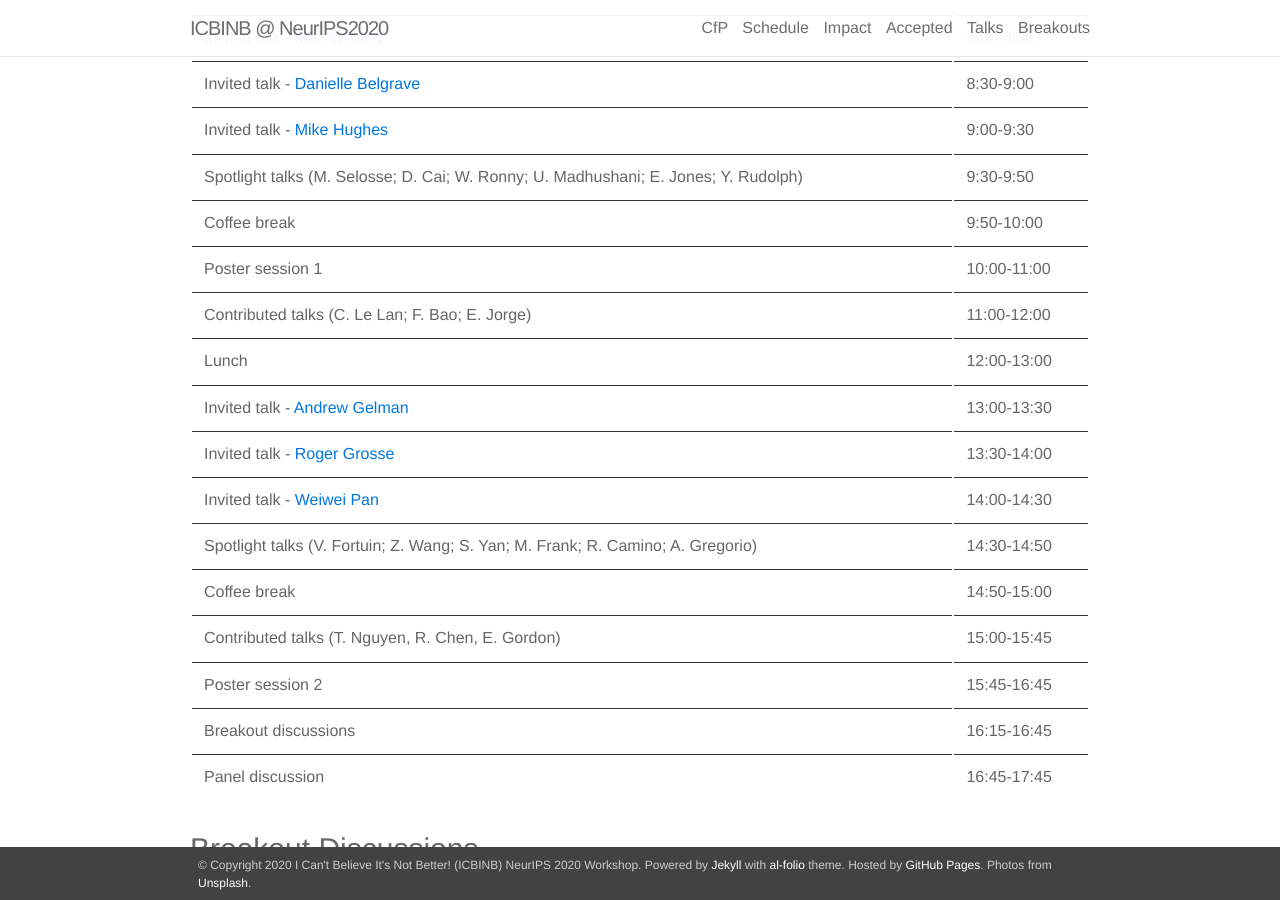
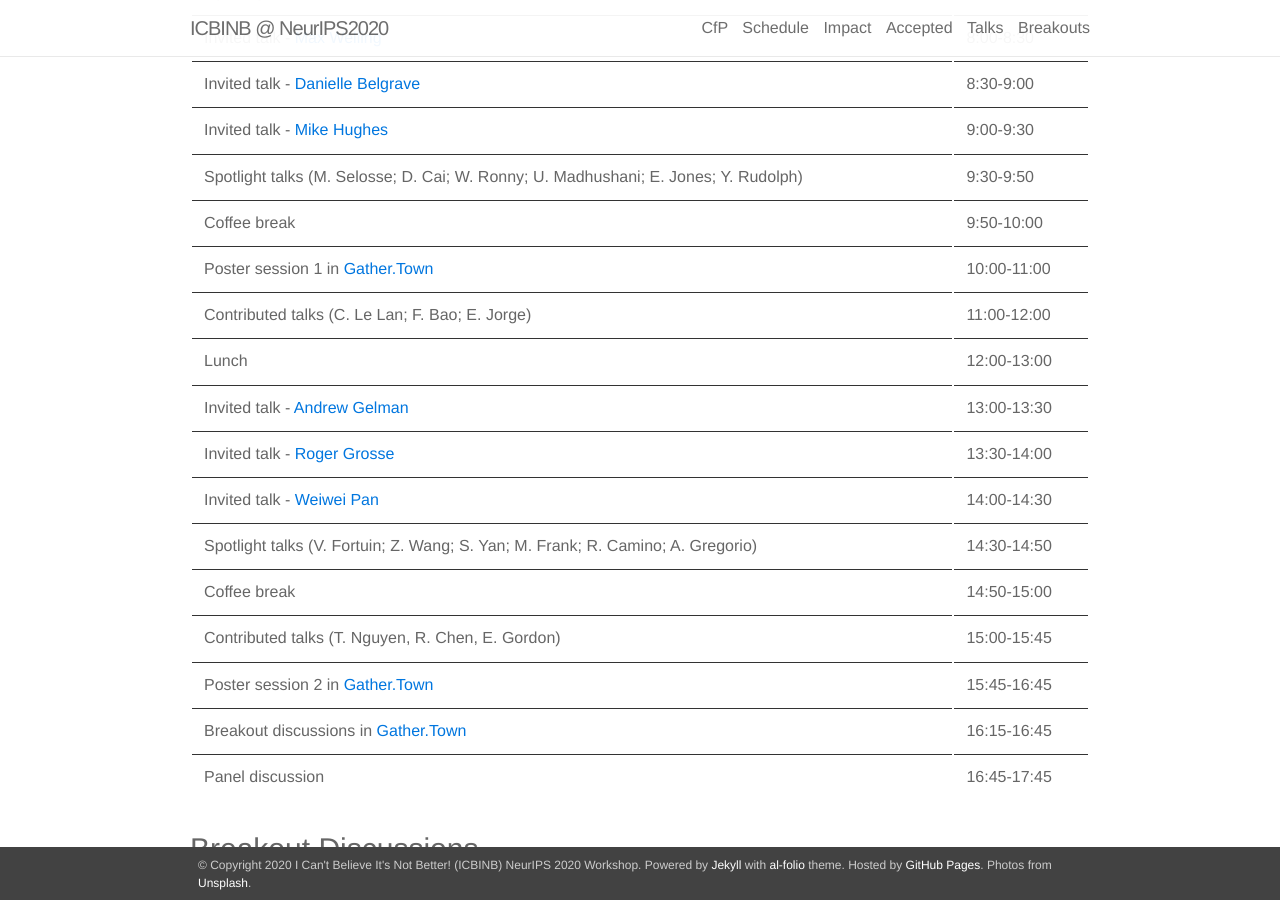
Before and after one commit to ml-retrospectives/icml2020, a Jekyll site: the page built from _pages/02_schedule.md, in a window 1280 px wide and 900 px high, scrolled down 649 px. Built offline with Jekyll 4.4.1, drawn with Linux system fonts in a browser that asks for light colours; nearby versions of some CDN libraries.

Commit message:
schedule done

```diff
--- a/_pages/02_schedule.md
+++ b/_pages/02_schedule.md
@@ -19,7 +19,7 @@ You can find the schedule below. All times are Eastern Standard Time (EST).
 | Invited talk - [Mike Hughes](https://www.michaelchughes.com/)         | 9:00-9:30 |
 | Spotlight talks (M. Selosse; D. Cai; W. Ronny; U. Madhushani; E. Jones; Y. Rudolph)                       | 9:30-9:50 |
 | Coffee break                          | 9:50-10:00 |
-| Poster session 1                          | 10:00-11:00 |
+| Poster session 1 in [Gather.Town](https://gather.town/app/5163xhrHdSWrUZsG/ICBINB)                         | 10:00-11:00 |
 | Contributed talks (C. Le Lan; F. Bao; E. Jorge) | 11:00-12:00 |
 | Lunch                          | 12:00-13:00 |
 | Invited talk - [Andrew Gelman](http://www.stat.columbia.edu/~gelman/) | 13:00-13:30 |
@@ -28,8 +28,8 @@ You can find the schedule below. All times are Eastern Standard Time (EST).
 | Spotlight talks (V. Fortuin; Z. Wang; S. Yan; M. Frank; R. Camino; A. Gregorio)                       | 14:30-14:50 |
 | Coffee break                          | 14:50-15:00 |
 | Contributed talks (T. Nguyen, R. Chen, E. Gordon)   | 15:00-15:45 |
-| Poster session 2                      | 15:45-16:45 |
-| Breakout discussions                  | 16:15-16:45 |
+| Poster session 2 in [Gather.Town](https://gather.town/app/5163xhrHdSWrUZsG/ICBINB)                     | 15:45-16:45 |
+| Breakout discussions in [Gather.Town](https://gather.town/app/5163xhrHdSWrUZsG/ICBINB)                 | 16:15-16:45 |
 | Panel discussion                      | 16:45-17:45 |
 
 ### Breakout Discussions
```
